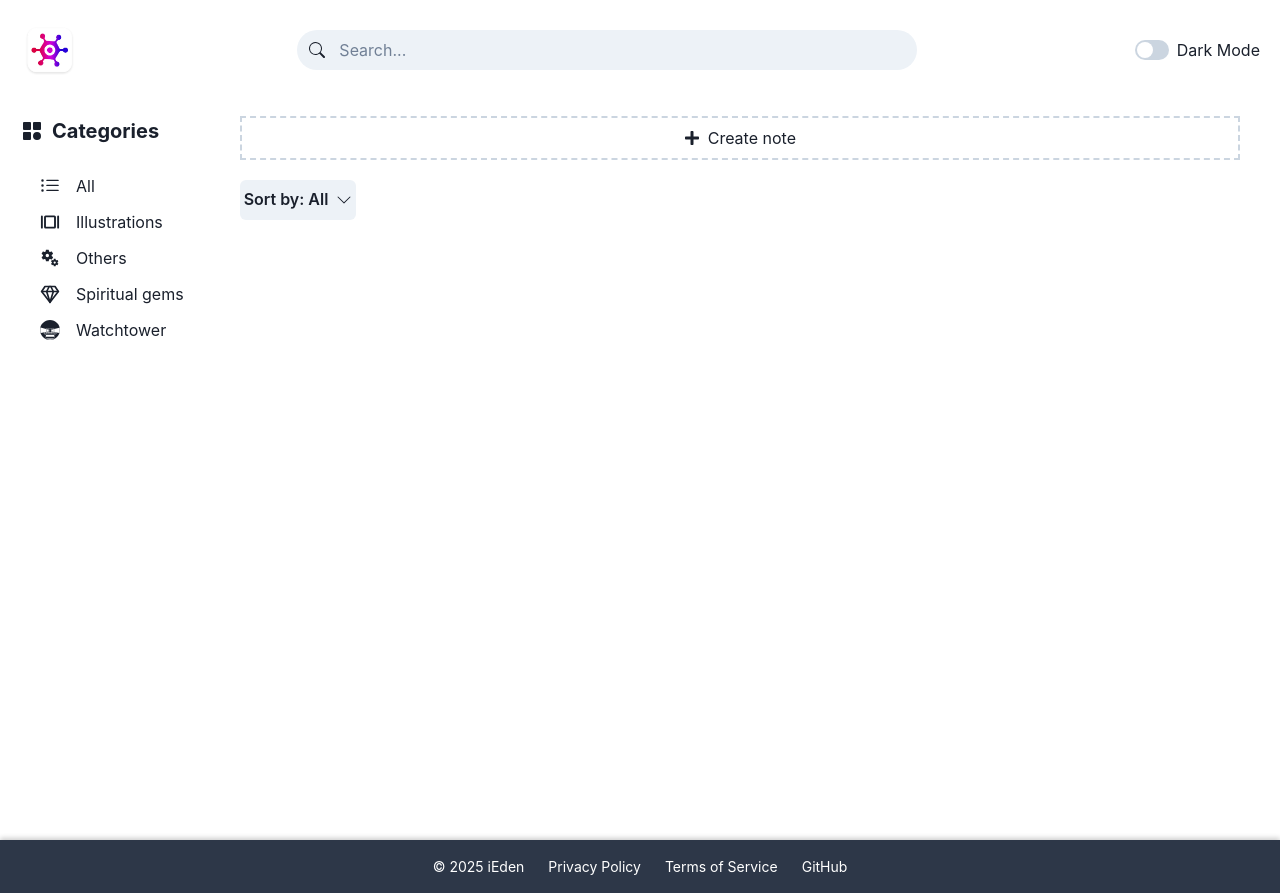
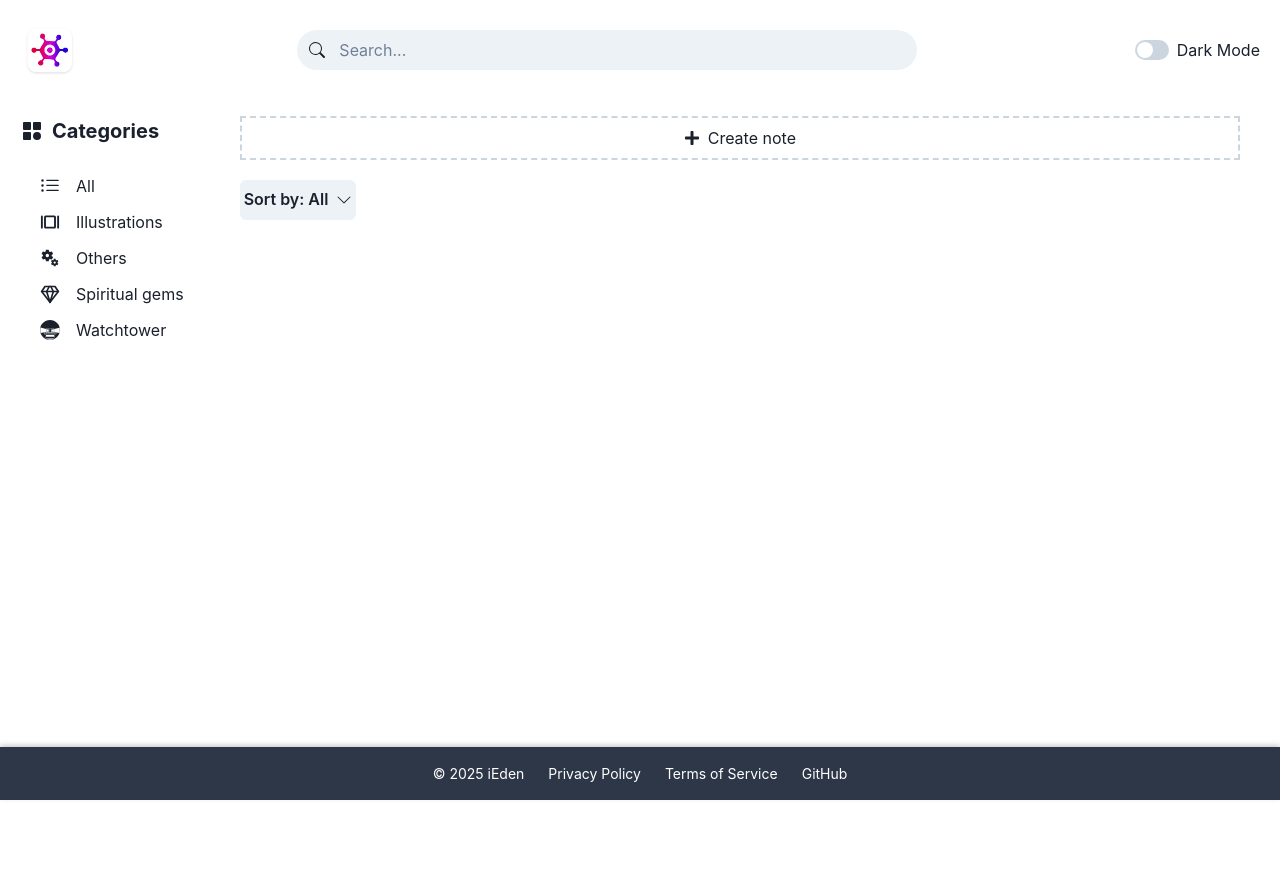
Before and after one commit to webdeveden/note-app, a React (Vite) app: page / in a window 1280 px wide. Built offline with nearby package versions, Linux system fonts and the light colour scheme.

Commit message:
position back to stricky

```diff
--- a/src/components/Footer.tsx
+++ b/src/components/Footer.tsx
@@ -9,7 +9,7 @@ const Footer = () => {
       color="white"
       py={4}
       px={0}
-      // position="sticky"
+      position="sticky"
       bottom={0}
       boxShadow="0 -2px 5px rgba(0, 0, 0, 0.2)"
       textAlign="center"
```
Also changed, not shown: src/components/ShowNote.tsx (+0 -54 lines).
